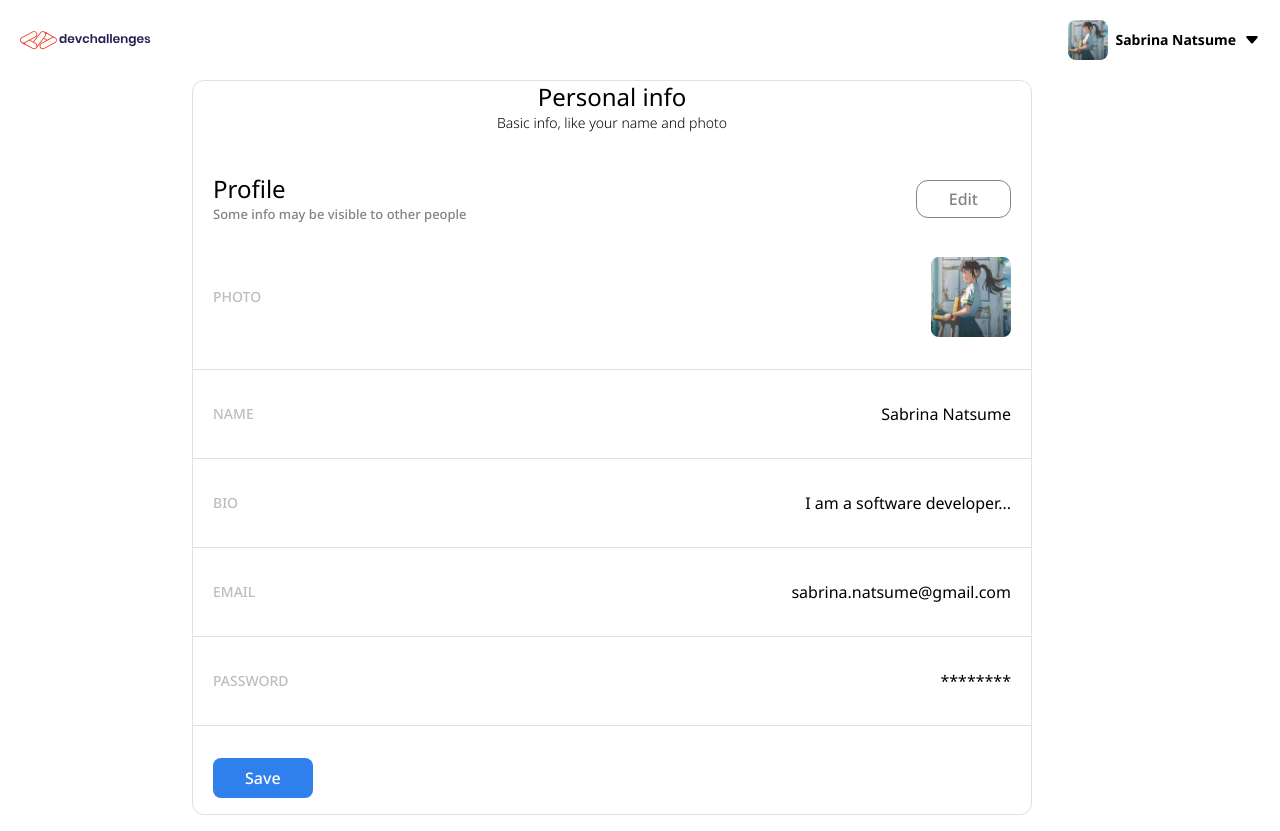
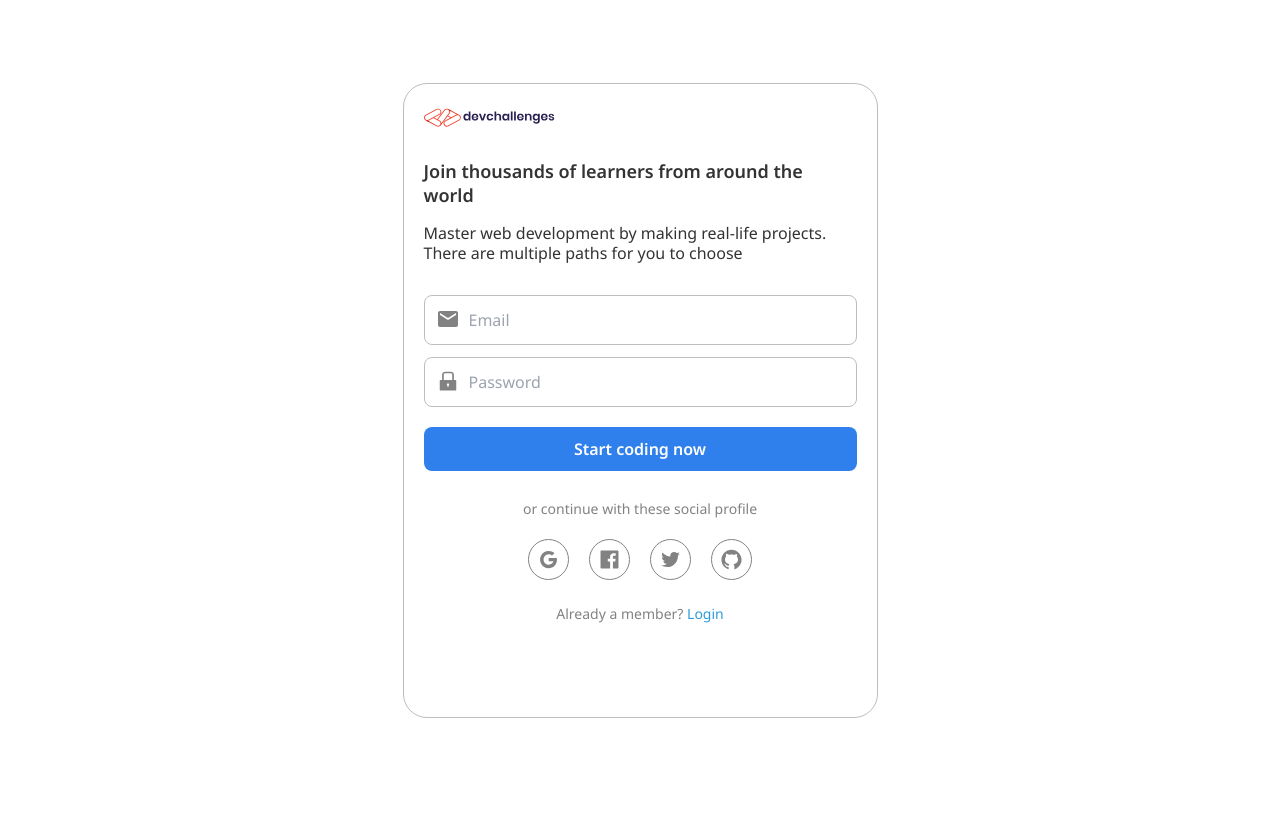
Before and after one commit to ronaldlamdev/login-authentication, a React (Vite) app: page / in a window 1280 px wide. After the commit the page ends 800 px from the top, so only its background shows below. Built offline with nearby package versions, Linux system fonts and the light colour scheme.

Commit message:
added hover animations to login, social mnedia icons, and button on main component

```diff
--- a/src/App.tsx
+++ b/src/App.tsx
@@ -4,7 +4,7 @@ import Profile from "./assets/sections/Profile"
 const App = () => {
   return (
     <>
-      <Profile />
+      <Main />
     </>
   )
 }
--- a/src/assets/sections/Main.tsx
+++ b/src/assets/sections/Main.tsx
@@ -35,7 +35,7 @@ const Main = () => {
               </label>
             </div>
           </div>
-          <button className='bg-[#2F80ED] mt-5 cursor-pointer leading-5 rounded-lg py-3 px-14 text-[#FFF] font-semibold'>
+          <button className='bg-[#2F80ED] mt-5 cursor-pointer leading-5 rounded-lg py-3 px-14 text-[#FFF] font-semibold hover:opacity-80 duration-300'>
             Start coding now
           </button>
         </form>
@@ -43,20 +43,20 @@ const Main = () => {
         <div className='flex flex-col items-center mt-7'>
           <p className='text-sm text-[#828282]'>or continue with these social profile</p>
           <div className='flex mt-5 gap-5'>
-            <div className='border cursor-pointer border-[#828282] p-2 rounded-full'>
-              <AiOutlineGoogle size={23} className='text-[#828282]' />
+            <div className='border cursor-pointer border-[#828282] group hover:border-[#2F80ED] p-2 rounded-full'>
+              <AiOutlineGoogle size={23} className='text-[#828282] group-hover:text-[#2F80ED] duration-300' />
             </div>
-            <div className='border cursor-pointer border-[#828282] p-2 rounded-full'>
-              <AiFillFacebook size={23} className='text-[#828282]' />
+            <div className='border cursor-pointer border-[#828282] group hover:border-[#2F80ED] p-2 rounded-full'>
+              <AiFillFacebook size={23} className='text-[#828282] group-hover:text-[#2F80ED] duration-300' />
             </div>
-            <div className='border cursor-pointer border-[#828282] p-2 rounded-full'>
-              <AiOutlineTwitter size={23} className='text-[#828282]' />
+            <div className='border cursor-pointer border-[#828282] group hover:border-[#2F80ED] p-2 rounded-full'>
+              <AiOutlineTwitter size={23} className='text-[#828282] group-hover:text-[#2F80ED] duration-300' />
             </div>
-            <div className='border cursor-pointer border-[#828282] p-2 rounded-full'>
-              <AiFillGithub size={23} className='text-[#828282]' />
+            <div className='border cursor-pointer border-[#828282] group hover:border-[#2F80ED] p-2 rounded-full'>
+              <AiFillGithub size={23} className='text-[#828282] group-hover:text-[#2F80ED] duration-300' />
             </div>
           </div>
-          <p className='text-[#828282] mt-6 text-sm'>Already a member? <span className='text-[#2D9CDB] cursor-pointer'>Login</span></p>
+          <p className='text-[#828282] mt-6 text-sm'>Already a member? <span className='text-[#2D9CDB] hover:underline cursor-pointer'>Login</span></p>
         </div>
       </div>
     </main>
```
